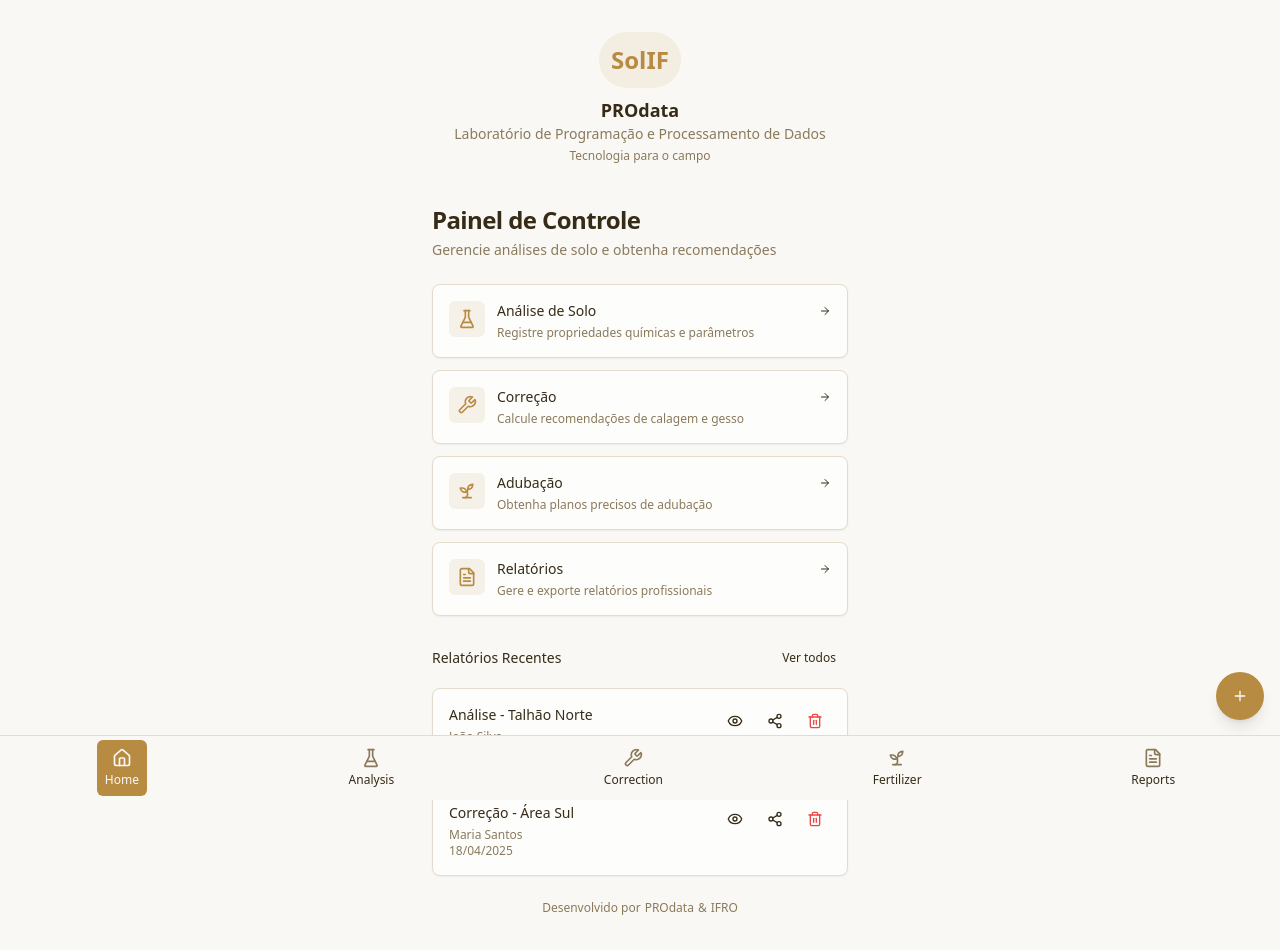
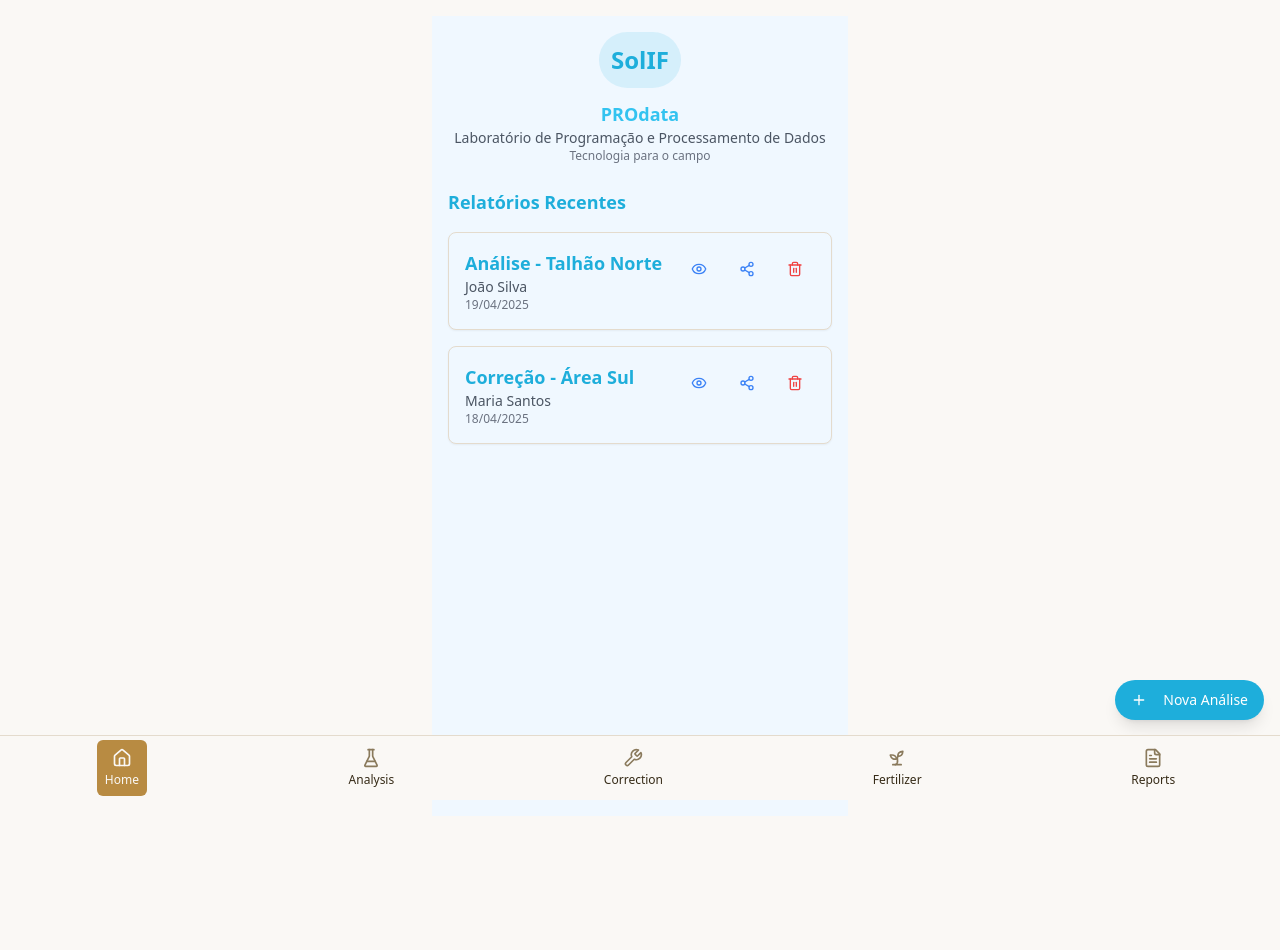
Before and after one commit to Elitonsch/solif-field-guide, a React (Vite) app: page / in a window 1280 px wide. Shown: the top 950 px of the page. After the commit the page ends 896 px from the top, so only its background shows below. Built offline with nearby package versions, Linux system fonts and the light colour scheme.

Commit message:
feat: Apply blue theme to the app
Implement a blue theme for the application, aligning with the provided logos.

```diff
--- a/src/pages/Dashboard.tsx
+++ b/src/pages/Dashboard.tsx
@@ -1,207 +1,162 @@
 
+import React from 'react';
+import { Link } from 'react-router-dom';
 import { Card } from "@/components/ui/card";
-import { PageHeader } from "@/components/PageHeader";
-import { Link } from "react-router-dom";
 import { Button } from "@/components/ui/button";
 import {
-  FlaskConical,
-  Wrench,
-  Sprout,
-  FileText,
-  ArrowRight,
   Share2,
   Trash2,
   Eye,
   Plus
 } from "lucide-react";
 
-const FeatureCard = ({
-  icon: Icon,
+// Cores baseadas no tema azul do logo
+const BLUE_THEME = {
+  primary: '#1EAEDB',   // Azul brilhante
+  secondary: '#33C3F0', // Azul céu
+  background: '#f0f8ff' // Azul claro suave
+};
+
+interface ReportCardProps {
+  title: string;
+  producer: string;
+  date: string;
+  onView: () => void;
+  onShare: () => void;
+  onDelete: () => void;
+}
+
+const ReportCard: React.FC<ReportCardProps> = ({
   title,
-  description,
-  to
-}: {
-  icon: React.ComponentType<any>;
-  title: string;
-  description: string;
-  to: string;
-}) => (
-  <Link to={to}>
-    <Card className="soil-card hover:shadow-md transition-all duration-200 flex items-start gap-3 hover:border-primary/50">
-      <div className="bg-primary/10 p-2 rounded-md">
-        <Icon className="h-5 w-5 text-primary" />
-      </div>
-      <div className="flex-1">
-        <h3 className="font-medium text-sm flex items-center gap-1">
-          {title}
-          <ArrowRight className="h-3 w-3 ml-auto" />
-        </h3>
-        <p className="text-xs text-muted-foreground mt-1">{description}</p>
-      </div>
-    </Card>
-  </Link>
-);
-
-const ReportCard = ({
-  title,
+  producer,
   date,
-  producer,
   onView,
   onShare,
   onDelete
-}: {
-  title: string;
-  date: string;
-  producer: string;
-  onView: () => void;
-  onShare: () => void;
-  onDelete: () => void;
-}) => {
-  return (
-    <Card className="soil-card p-4">
-      <div className="flex items-start justify-between">
+}) => (
+  <Card
+    className="p-4 mb-3 shadow-sm"
+    style={{ backgroundColor: BLUE_THEME.background }}
+  >
+    <div className="flex justify-between items-start">
       <div>
-          <h4 className="text-sm font-medium">{title}</h4>
-          <p className="text-xs text-muted-foreground mt-1">{producer}</p>
-          <p className="text-xs text-muted-foreground">{date}</p>
+        <h3 className="text-lg font-semibold" style={{ color: BLUE_THEME.primary }}>
+          {title}
+        </h3>
+        <p className="text-sm text-gray-600">{producer}</p>
+        <p className="text-xs text-gray-500">{date}</p>
       </div>
-        <div className="flex gap-2">
-          <Button variant="ghost" size="icon" onClick={onView} className="h-8 w-8">
-            <Eye className="h-4 w-4" />
+      <div className="flex space-x-2">
+        <Button
+          variant="ghost"
+          size="icon"
+          onClick={onView}
+          className="text-blue-500 hover:bg-blue-50"
+        >
+          <Eye className="h-5 w-5" />
         </Button>
-          <Button variant="ghost" size="icon" onClick={onShare} className="h-8 w-8">
-            <Share2 className="h-4 w-4" />
+        <Button
+          variant="ghost"
+          size="icon"
+          onClick={onShare}
+          className="text-blue-500 hover:bg-blue-50"
+        >
+          <Share2 className="h-5 w-5" />
         </Button>
-          <Button variant="ghost" size="icon" onClick={onDelete} className="h-8 w-8 text-destructive">
-            <Trash2 className="h-4 w-4" />
+        <Button
+          variant="ghost"
+          size="icon"
+          onClick={onDelete}
+          className="text-red-500 hover:bg-red-50"
+        >
+          <Trash2 className="h-5 w-5" />
         </Button>
       </div>
     </div>
   </Card>
 );
-};
 
-const Dashboard = () => {
+const Dashboard: React.FC = () => {
   const recentReports = [
     {
       id: 1,
       title: "Análise - Talhão Norte",
-      date: "19/04/2025",
       producer: "João Silva",
-      type: "Análise de solo argiloso"
+      date: "19/04/2025"
     },
     {
       id: 2,
       title: "Correção - Área Sul",
-      date: "18/04/2025",
       producer: "Maria Santos",
-      type: "Correção de solo arenoso"
+      date: "18/04/2025"
     }
   ];
 
-  const handleView = (id: number) => {
-    console.log('Visualizar relatório:', id);
-  };
-
-  const handleShare = (id: number) => {
-    console.log('Compartilhar relatório:', id);
-  };
-
-  const handleDelete = (id: number) => {
-    console.log('Deletar relatório:', id);
+  const handleReportAction = (action: string, id: number) => {
+    console.log(`${action} relatório: ${id}`);
   };
 
   return (
-    <div className="space-y-6 animate-fade-in">
-      <div className="flex flex-col items-center justify-center py-4 text-center space-y-2">
-        <div className="bg-primary/10 p-3 rounded-full">
-          <h1 className="text-2xl font-bold text-primary">SolIF</h1>
+    <div
+      className="p-4 min-h-screen"
+      style={{ backgroundColor: BLUE_THEME.background }}
+    >
+      <div className="text-center mb-6">
+        <div
+          className="inline-block p-3 rounded-full mb-3"
+          style={{ backgroundColor: BLUE_THEME.primary + '20' }}
+        >
+          <h1
+            className="text-2xl font-bold"
+            style={{ color: BLUE_THEME.primary }}
+          >
+            SolIF
+          </h1>
         </div>
         <div>
-          <h2 className="text-lg font-semibold">PROdata</h2>
-          <p className="text-sm text-muted-foreground">
+          <h2 className="text-lg font-semibold" style={{ color: BLUE_THEME.secondary }}>
+            PROdata
+          </h2>
+          <p className="text-sm text-gray-600">
             Laboratório de Programação e Processamento de Dados
           </p>
-          <p className="text-xs text-muted-foreground mt-1">
+          <p className="text-xs text-gray-500">
             Tecnologia para o campo
           </p>
         </div>
       </div>
 
-      <PageHeader
-        title="Painel de Controle"
-        description="Gerencie análises de solo e obtenha recomendações"
-      />
-
-      <div className="grid gap-3">
-        <FeatureCard
-          icon={FlaskConical}
-          title="Análise de Solo"
-          description="Registre propriedades químicas e parâmetros"
-          to="/analysis"
-        />
-        <FeatureCard
-          icon={Wrench}
-          title="Correção"
-          description="Calcule recomendações de calagem e gesso"
-          to="/correction"
-        />
-        <FeatureCard
-          icon={Sprout}
-          title="Adubação"
-          description="Obtenha planos precisos de adubação"
-          to="/fertilization"
-        />
-        <FeatureCard
-          icon={FileText}
-          title="Relatórios"
-          description="Gere e exporte relatórios profissionais"
-          to="/reports"
-        />
-      </div>
-
-      {recentReports.length > 0 && (
-        <div className="space-y-3">
-          <div className="flex items-center justify-between">
-            <h2 className="text-sm font-medium">Relatórios Recentes</h2>
-            <Button variant="ghost" size="sm" asChild>
-              <Link to="/reports" className="text-xs">Ver todos</Link>
-            </Button>
-          </div>
-          <div className="grid gap-2">
+      <div className="space-y-4">
+        <h3
+          className="text-lg font-semibold mb-2"
+          style={{ color: BLUE_THEME.primary }}
+        >
+          Relatórios Recentes
+        </h3>
         {recentReports.map((report) => (
           <ReportCard
             key={report.id}
             title={report.title}
             producer={report.producer}
             date={report.date}
-                onView={() => handleView(report.id)}
-                onShare={() => handleShare(report.id)}
-                onDelete={() => handleDelete(report.id)}
+            onView={() => handleReportAction('Visualizar', report.id)}
+            onShare={() => handleReportAction('Compartilhar', report.id)}
+            onDelete={() => handleReportAction('Deletar', report.id)}
           />
         ))}
       </div>
-        </div>
-      )}
 
-      <div className="flex justify-center">
-        <div className="flex items-center gap-1 text-xs text-muted-foreground">
-          <span>Desenvolvido por</span>
-          <strong className="font-medium">PROdata</strong>
-          <span>&</span>
-          <strong className="font-medium">IFRO</strong>
-        </div>
-      </div>
-
+      <Link to="/analysis">
         <Button
-        className="fixed bottom-20 right-4 h-12 w-12 rounded-full shadow-lg"
-        size="icon"
-        asChild
+          className="fixed bottom-20 right-4 rounded-full shadow-lg"
+          style={{
+            backgroundColor: BLUE_THEME.primary,
+            color: 'white'
+          }}
         >
-        <Link to="/analysis">
-          <Plus className="h-6 w-6" />
+          <Plus className="mr-2" /> Nova Análise
+        </Button>
       </Link>
-      </Button>
     </div>
   );
 };
```
Also changed, not shown: src/types/dashboard.ts (added, +13 -0 lines). Lines whose indentation alone changed are shown as unchanged.
